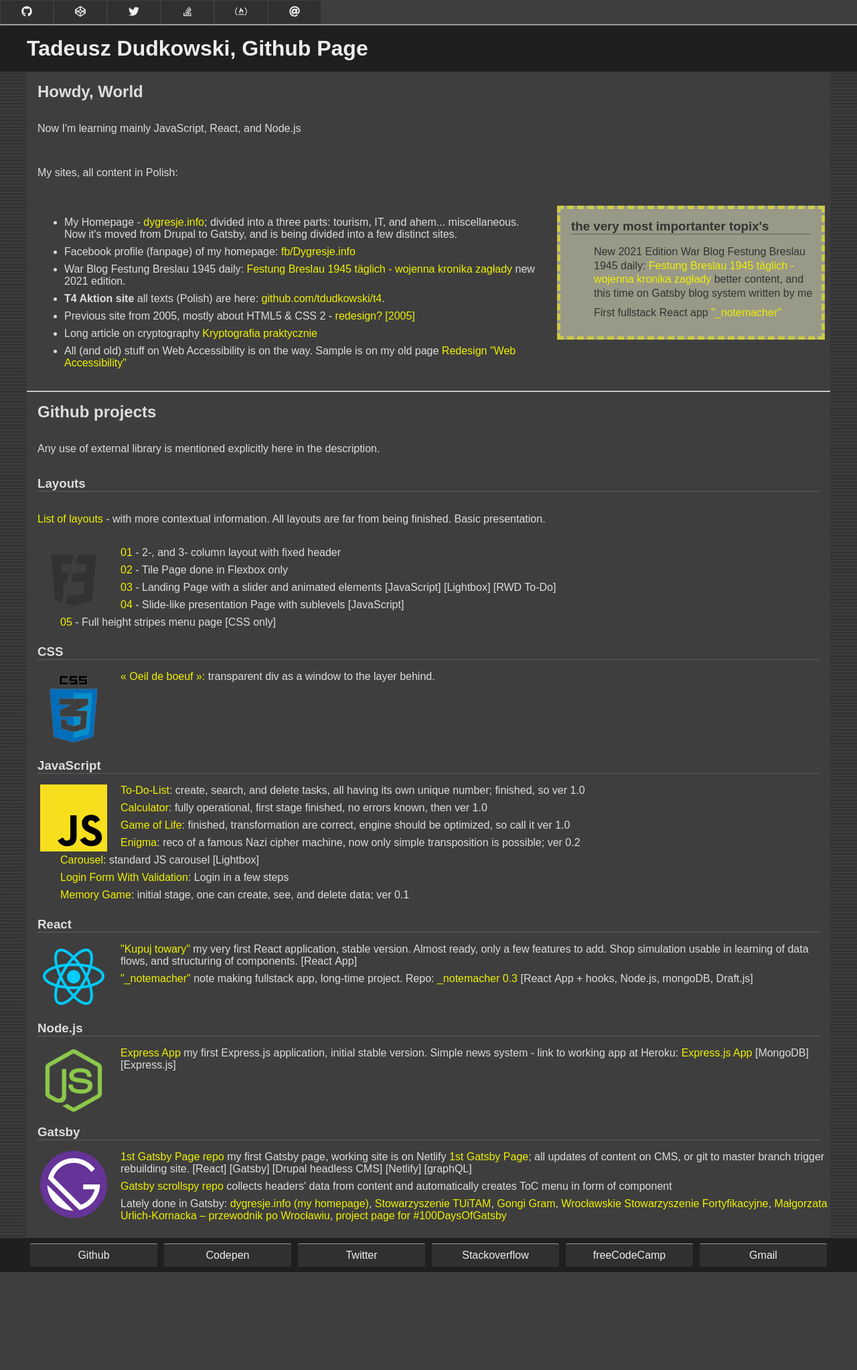
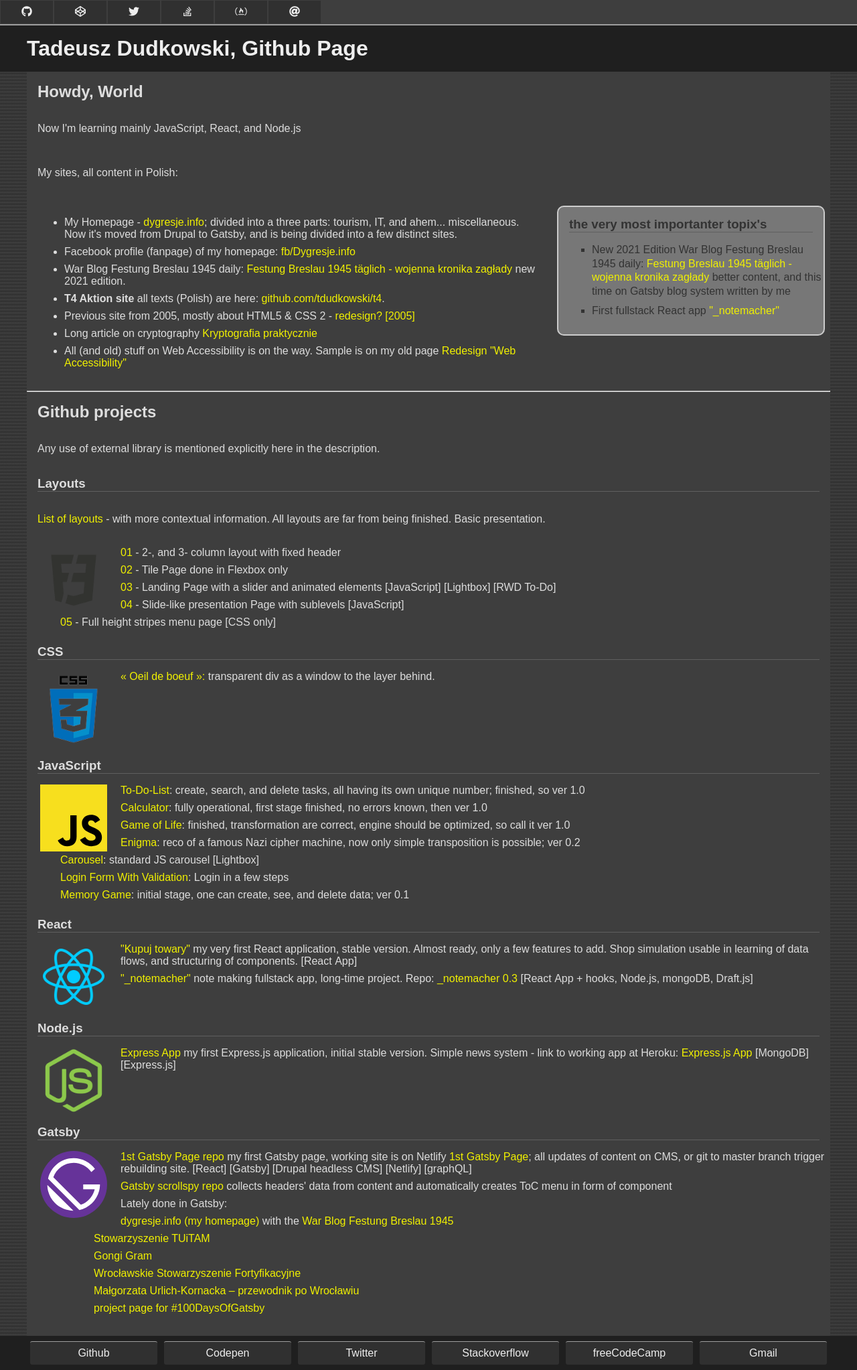
Before and after one commit to tdudkowski/tdudkowski.github.io, a Jekyll site: the page built from index.html, in a window 1280 px wide. Shown: the whole page at 67% size. Built offline with Jekyll 4.4.1, drawn with Linux system fonts in a browser that asks for light colours; nearby versions of some CDN libraries; before the commit the page ends 1899 px from its top, so only the background shows below that.

Commit message:
change CSS and text formating

```diff
--- a/css/main.css
+++ b/css/main.css
@@ -75,14 +75,19 @@
 
 .doc100 {
   line-height: 1.3rem;
-  border: 5px dashed #cc4;
-  background-color: #998;
+  /* border: 5px dashed #cc4; */
+  /* background-color: #998; */
+  background-color: rgba(250,250,250,.3);
+  border:2px solid #ccc;
+  border-radius:10px;
   color: #333;
 }
 
 .doc100 p {
   padding: 0 1rem;
 }
+
+.doc100 li {list-style-type: square;}
 
 .counter {
   float: right;
--- a/index.html
+++ b/index.html
@@ -217,11 +217,16 @@
       collects headers' data from content and automatically creates ToC menu in
       form of component
     </li>
-    <li>Lately done in Gatsby: <a href="https://dygresje.info/">dygresje.info (my homepage)</a>, <a
-        href="https://www.przewodnicy.org">Stowarzyszenie TUiTAM</a>, <a href="https://gongi-gram.pl">Gongi Gram</a>, <a
-        href="https://www.fortwroclaw.pl/gatsby/">Wrocławskie Stowarzyszenie Fortyfikacyjne</a>, <a
-        href="https://viawroclaw.com/">Małgorzata Urlich-Kornacka – przewodnik po Wrocławiu</a>, <a
-        href="https://gatsby100dayschallengetake2.gatsbyjs.io/">project page for #100DaysOfGatsby</a>
+    <li>Lately done in Gatsby:
+      <ul>
+        <li><a href="https://dygresje.info/">dygresje.info (my homepage)</a> with the <a
+            href="https://dygresje.info/festung-breslau">War Blog Festung Breslau 1945</a></li>
+        <li><a href="https://www.przewodnicy.org">Stowarzyszenie TUiTAM</a></li>
+        <li><a href="https://gongi-gram.pl">Gongi Gram</a></li>
+        <li><a href="https://www.fortwroclaw.pl/gatsby/">Wrocławskie Stowarzyszenie Fortyfikacyjne</a></li>
+        <li><a href="https://viawroclaw.com/">Małgorzata Urlich-Kornacka – przewodnik po Wrocławiu</a></li>
+        <li><a href="https://gatsby100dayschallengetake2.gatsbyjs.io/">project page for #100DaysOfGatsby</a></li>
+      </ul>
     </li>
   </ul>
 </main>
```
